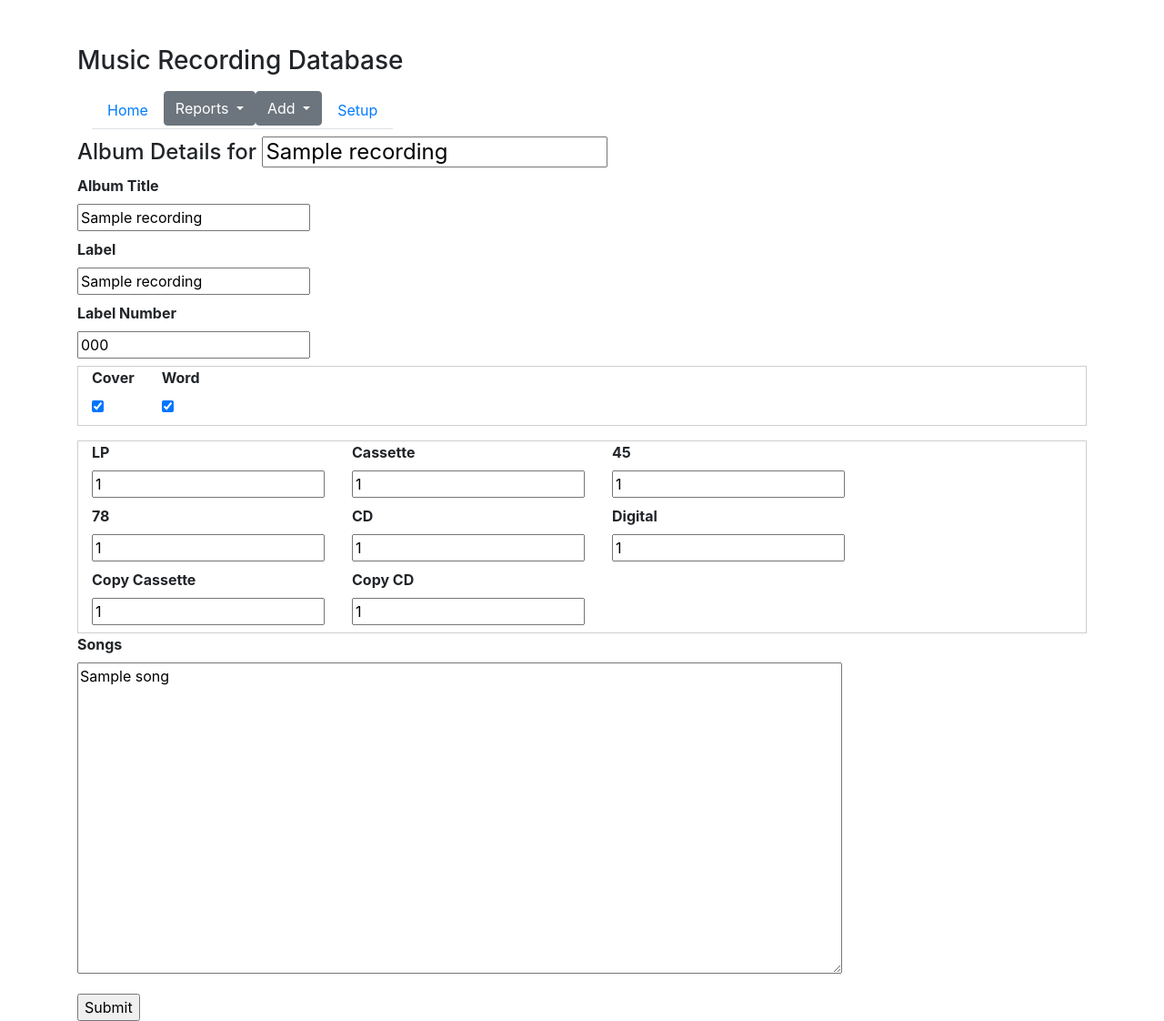
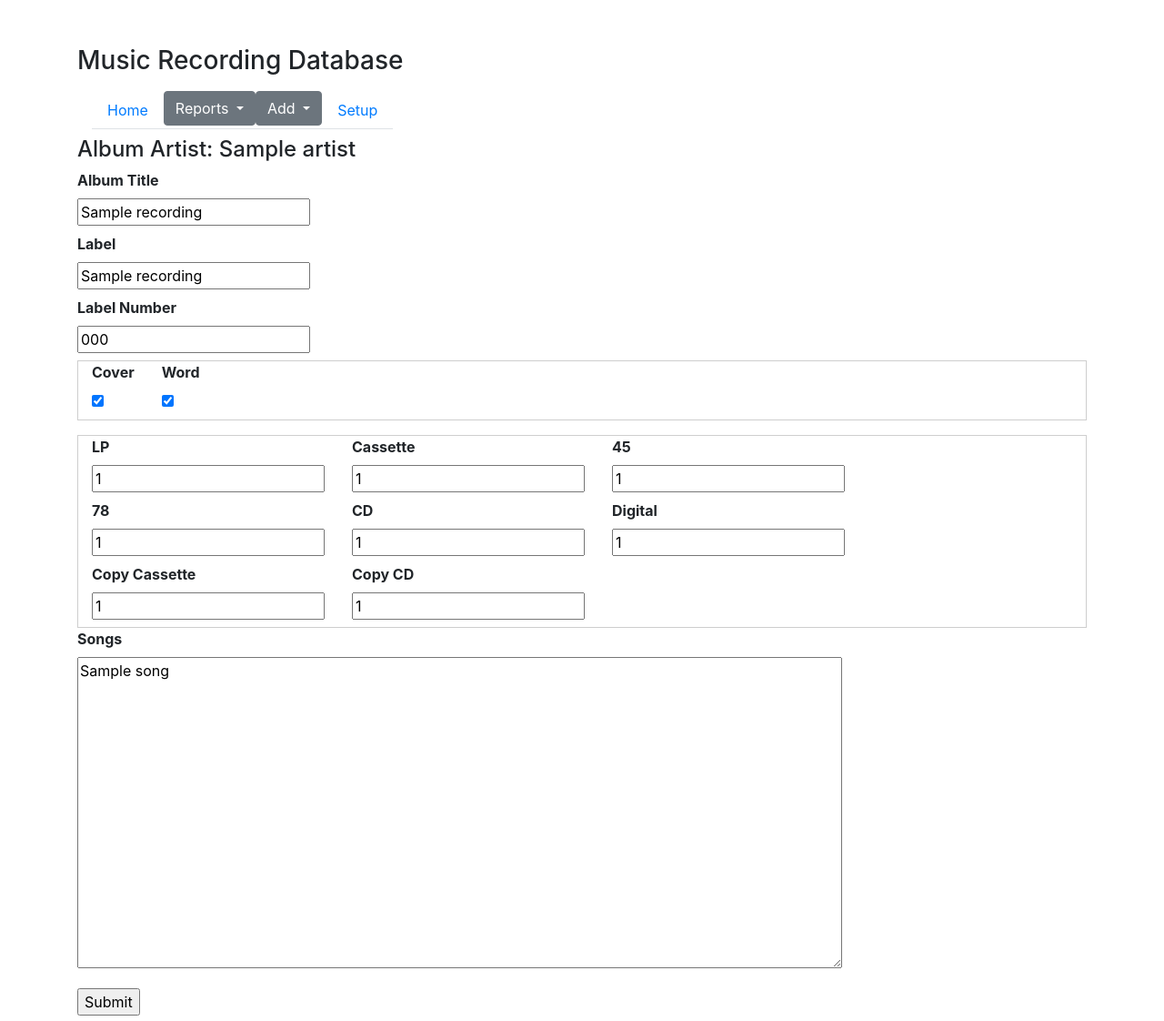
Before and after one commit to chrisbog/musicdb, a Flask app: page /view_recording/1 in a window 1280 px wide. Shown: the whole page at 91% size. Run offline with Flask 2, Linux system fonts and the light colour scheme; tables that the repository leaves empty hold one stand-in row (values such as "Sample post"); parts of the project's set-up code (start-up, migrations or seed data) failed here and were passed over; some libraries are stand-ins or nearby versions.

Commit message:
Updated the album-details to show the name of the Artist on the form

```diff
--- a/app/templates/album-details.html
+++ b/app/templates/album-details.html
@@ -4,11 +4,11 @@
 
 <doctype html>
 <title>New Album -</title>
-<h4>Album Details for {{ form.album_name }}</h4>
 
 {% from "_formhelpers.html" import render_field %}
 <form method=post>
     <dl>
+        <h4>Album Artist: {{ artistname}}</h4>
         {{ render_field(form.album_name) }}
         {{ render_field(form.label) }}
         {{ render_field(form.label_number) }}
```
